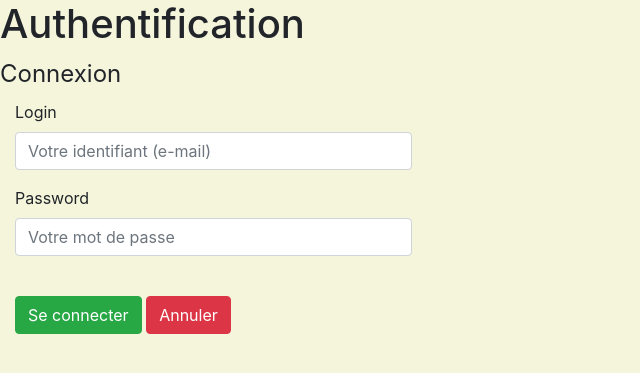
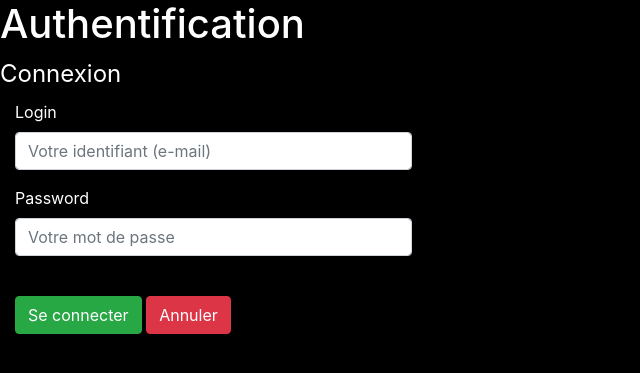
Before and after one commit to MilesMak/GIT-Exercice, a PHP site: page / in a window 1280 px wide. Shown: the top 373 px of the page, without its empty margins (0-640 px from the left). Run offline with PHP 8.4, Linux system fonts and the light colour scheme.

Commit message:
Modification Background Noir

```diff
--- a/tutorial.css
+++ b/tutorial.css
@@ -3,5 +3,6 @@
 body{
         margin: 0;
         padding: 0;
-        background: beige;
+        background: black;
+        color: white;
 }
```
